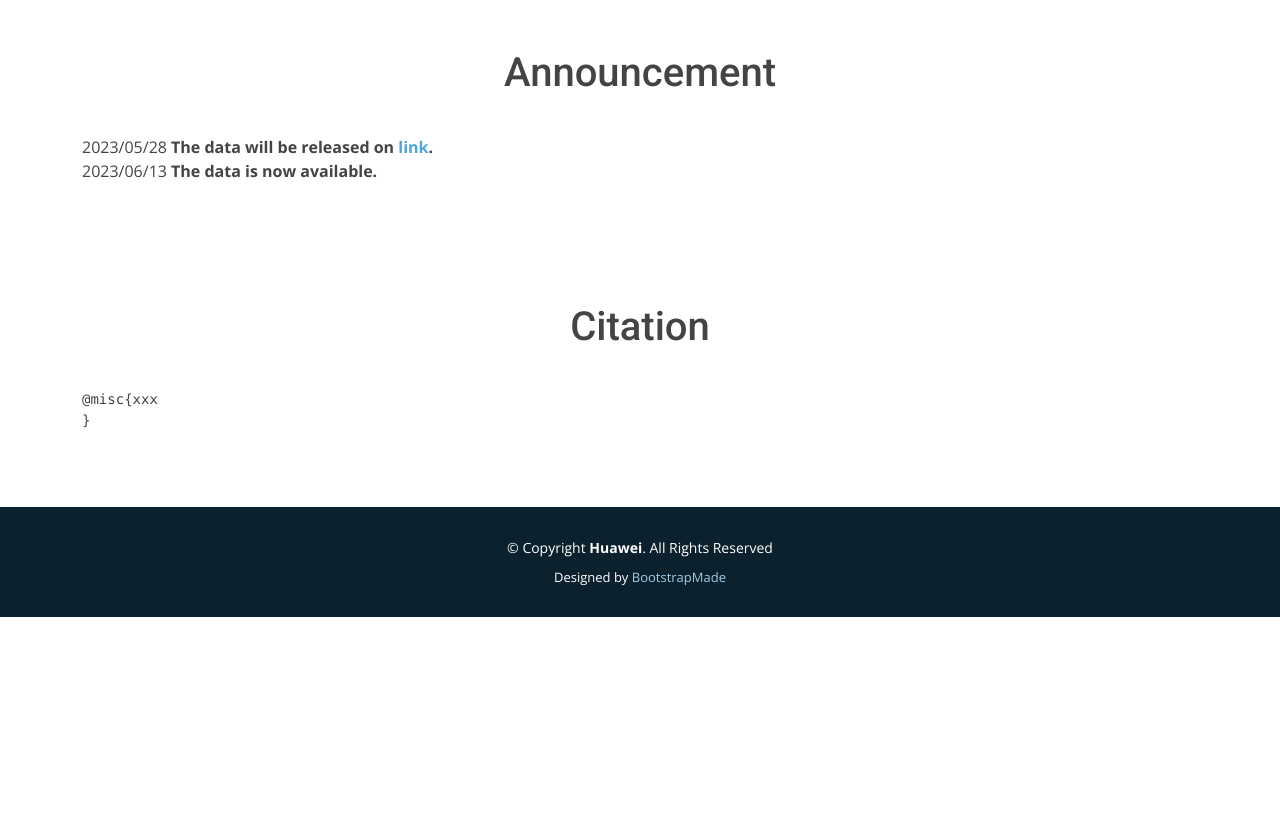
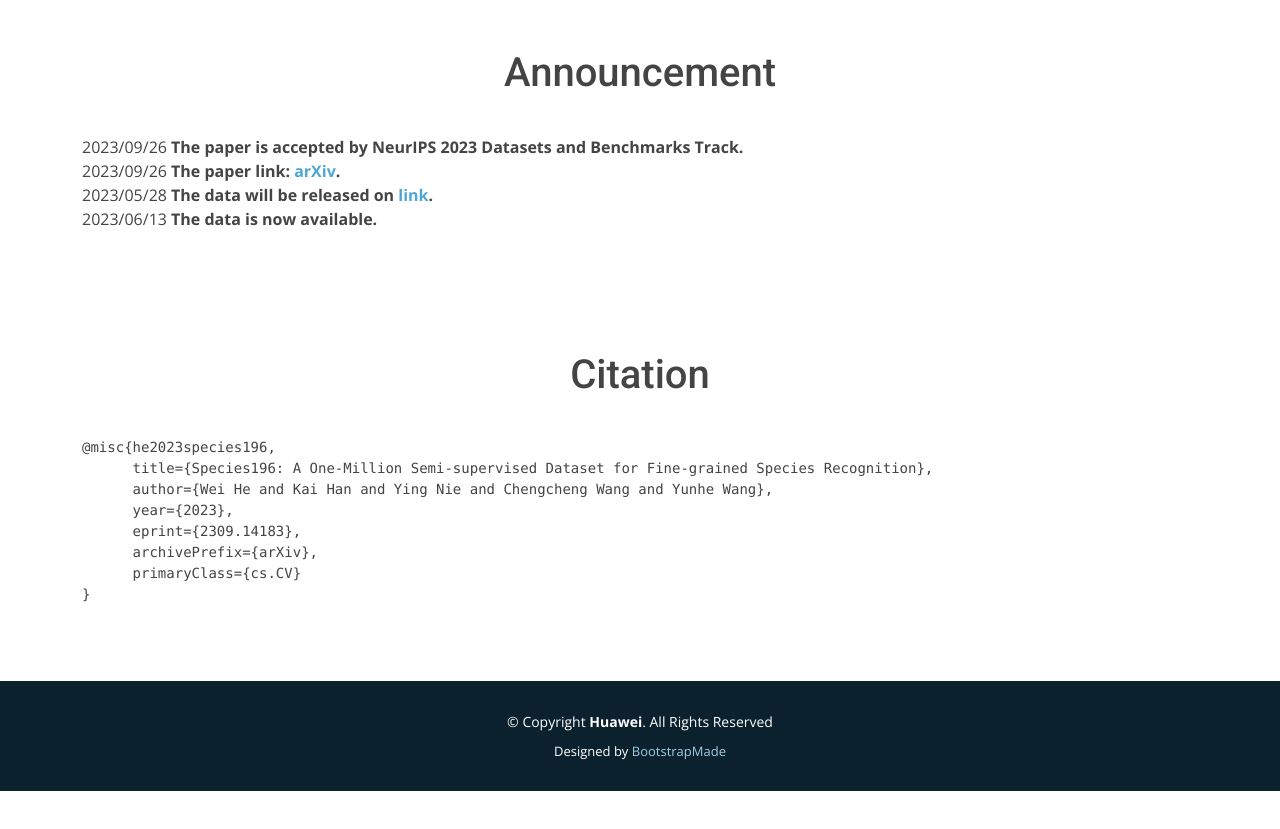
Before and after one commit to WailordHe/cfinbench.github.io, a plain HTML site: page index.html in a window 1280 px wide. Shown: the part 1320-2149 px from the top of the page. Before the commit the page ends 2037 px from the top, so only its background shows below. Drawn offline with nearby package versions, Linux system fonts and the light colour scheme.

Commit message:
Update index.html

```diff
--- a/index.html
+++ b/index.html
@@ -134,6 +134,8 @@
       <div class="container">
         <div class="section-title"><h1>Announcement</h1></div>
         <div class="row">
+          <div class="col-md-12">2023/09/26 <span class="announcement">The paper is accepted by NeurIPS 2023 Datasets and Benchmarks Track.</div>
+          <div class="col-md-12">2023/09/26 <span class="announcement">The paper link: <a href="https://arxiv.org/abs/2309.14183">arXiv</a>.</div>
           <div class="col-md-12">2023/05/28 <span class="announcement">The data will be released on <a href="https://species-dataset.github.io">link</a>.</div>
           <div class="col-md-12">2023/06/13 <span class="announcement">The data is now available.</div>
 
@@ -144,7 +146,13 @@
     <section class="citation">
       <div class="container">
         <div class="section-title"><h1>Citation</h1></div>
-        <div><pre>@misc{xxx
+        <div><pre>@misc{he2023species196,
+      title={Species196: A One-Million Semi-supervised Dataset for Fine-grained Species Recognition},
+      author={Wei He and Kai Han and Ying Nie and Chengcheng Wang and Yunhe Wang},
+      year={2023},
+      eprint={2309.14183},
+      archivePrefix={arXiv},
+      primaryClass={cs.CV}
 }</pre></div>
       </div>
     </section>
```
